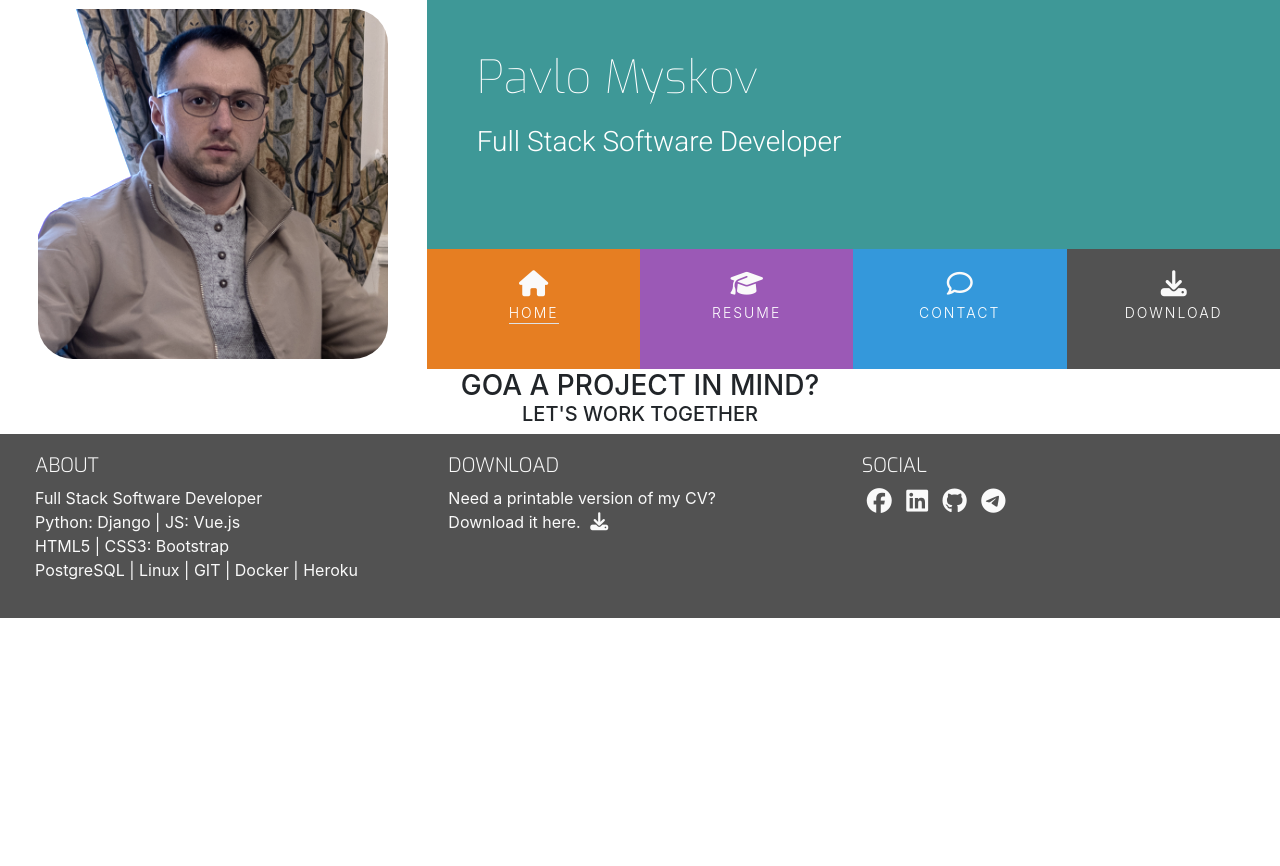
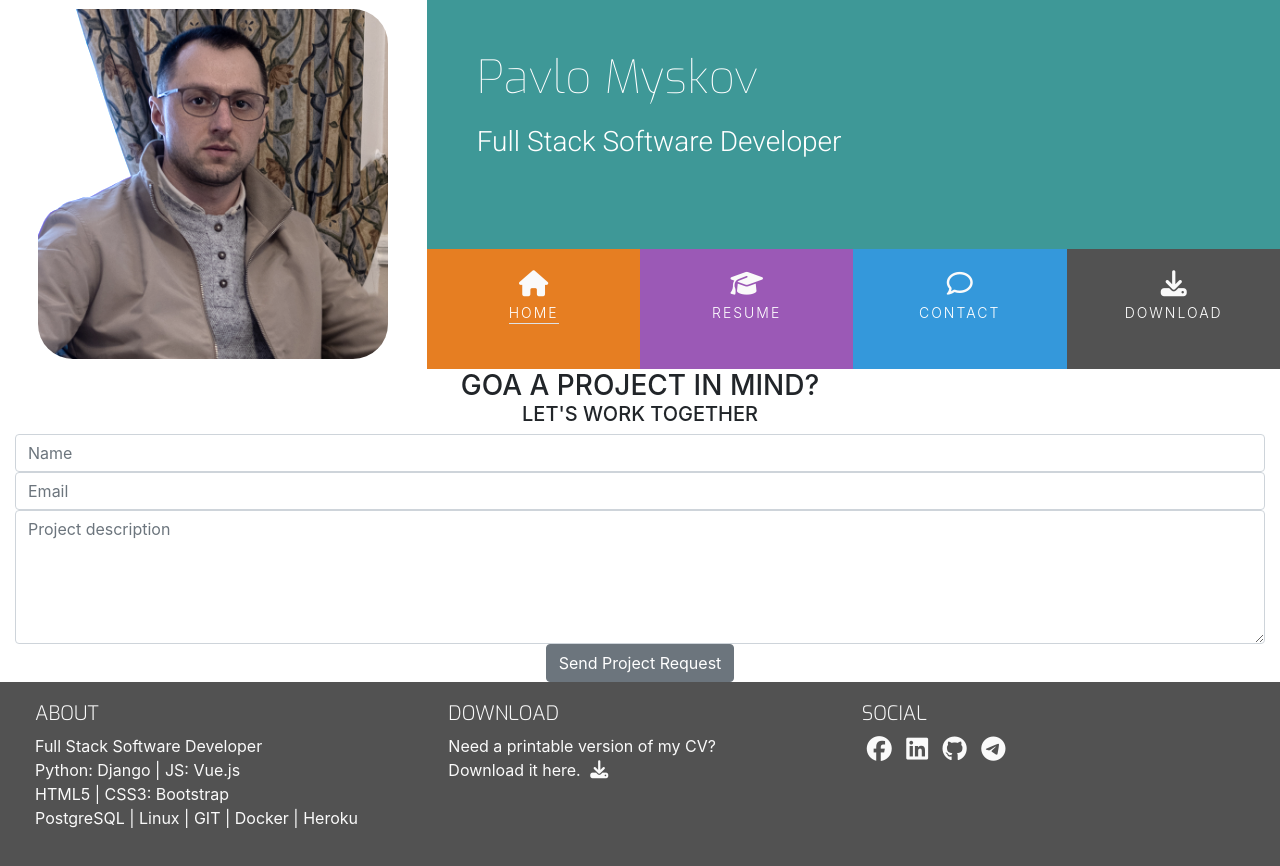
Before and after one commit to FlashDrag/resume-pavlo-myskov, a plain HTML site: page contact.html in a window 1280 px wide. Before the commit the page ends 800 px from the top, so only its background shows below. Drawn offline with nearby package versions, Linux system fonts and the light colour scheme.

Commit message:
Add contact form

```diff
--- a/contact.html
+++ b/contact.html
@@ -94,8 +94,46 @@
     <section class="container-fluid">
       <div class="row bg-color-contact">
         <div class="col">
-          <h3 class="contact-heading uppercase text-center">Goa a project in mind?</h3>
+          <h3 class="contact-heading uppercase text-center">
+            Goa a project in mind?
+          </h3>
           <h5 class="uppercase text-center">Let's work together</h5>
+          <div class="center-form">
+            <form>
+              <input
+                type="text"
+                name="name"
+                id="fullname"
+                class="form-control"
+                placeholder="Name"
+                required
+              />
+              <input
+                type="email"
+                name="email"
+                id="emailaddress"
+                class="form-control"
+                placeholder="Email"
+                required
+              />
+              <textarea
+                name="projectsummary"
+                id="projectsummary"
+                rows="5"
+                minlength="20"
+                class="form-control"
+                placeholder="Project description"
+                required
+              ></textarea>
+              <div class="form-row text-center">
+                <div class="col">
+                  <button type="submit" class="btn btn-secondary">
+                    Send Project Request
+                  </button>
+                </div>
+              </div>
+            </form>
+          </div>
         </div>
       </div>
     </section>
```
